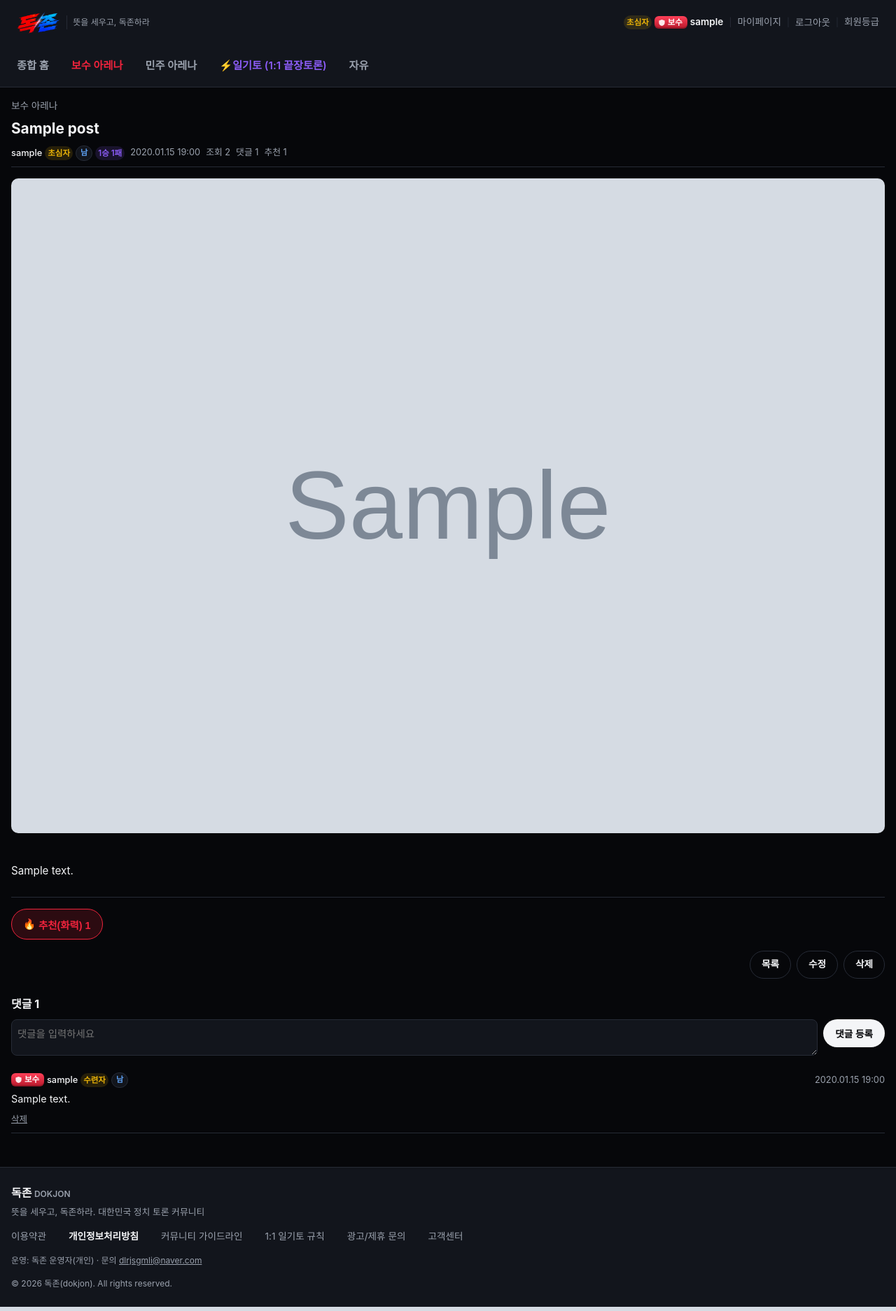
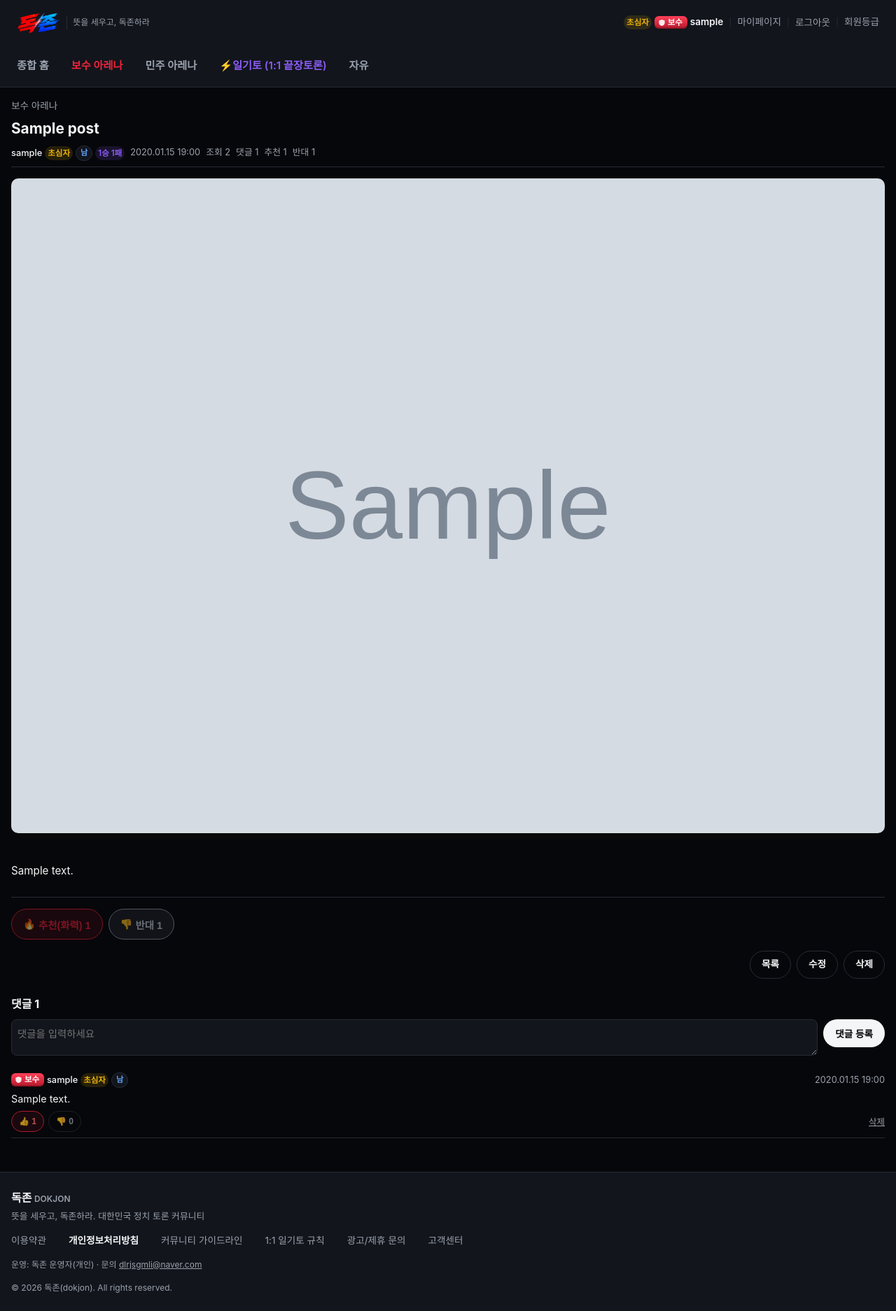
Before and after one commit to leeandkandh/dokjon, a Django app: page /board/conservative/1/ in a window 1280 px wide. Shown: the whole page at 70% size. Run offline with Django 5.2, Linux system fonts and the light colour scheme; a user stored in the database is signed in; data comes from the database, SQL or seed files in the repository; tables that the repository leaves empty hold one stand-in row (values such as "Sample post"); grey boxes marked "Sample" are stand-in pictures.

Commit message:
SEO, 유튜브, 진영·나이대, 통계 대시보드, 추천/반대·댓글 투표

```diff
--- a/boards/urls.py
+++ b/boards/urls.py
@@ -14,4 +14,7 @@ urlpatterns = [
     path('board/<slug:slug>/<int:pk>/comments/', views.comment_add, name='comment_add'),
     path('board/<slug:slug>/<int:pk>/comments/<int:comment_pk>/delete/', views.comment_delete, name='comment_delete'),
     path('board/<slug:slug>/<int:pk>/like/', views.like_toggle, name='like_toggle'),
+    # 2026-09-25: 반대 + 댓글 추천/반대
+    path('board/<slug:slug>/<int:pk>/dislike/', views.dislike_toggle, name='dislike_toggle'),
+    path('board/<slug:slug>/<int:pk>/comments/<int:comment_pk>/vote/', views.comment_vote, name='comment_vote'),
 ]
--- a/boards/views.py
+++ b/boards/views.py
@@ -4,7 +4,7 @@ from django.contrib import messages
 from django.contrib.auth.decorators import login_required
 from django.core.files.storage import default_storage
 from django.core.paginator import Paginator
-from django.db.models import Count, F, Value
+from django.db.models import Count, F, Q, Value
 from django.db.models.functions import Greatest
 from django.http import Http404, JsonResponse
 from django.shortcuts import get_object_or_404, redirect, render
@@ -24,11 +24,16 @@ from .models import (
     MAX_UPLOAD_IMAGE_COUNT,
     MAX_UPLOAD_IMAGE_SIZE,
     POINTS_COMMENT_WRITE,
+    POINTS_COMMENT_DISLIKE_RECEIVED,
+    POINTS_COMMENT_LIKE_RECEIVED,
+    POINTS_DISLIKE_RECEIVED,
     POINTS_LIKE_RECEIVED,
     POINTS_POST_DELETE,
     POINTS_POST_WRITE,
     Comment,
+    CommentVote,
     Post,
+    PostDislike,
     PostImage,
     PostLike,
 )
@@ -248,10 +253,24 @@ def post_detail(request, slug, pk):
 
     can_edit = request.user.is_authenticated and (post.author_id == request.user.id or request.user.is_staff)
 
-    comments = post.comments.select_related('author').all()
+    # 2026-09-25: 댓글마다 추천/반대 수와 내가 누른 것
+    comments = list(
+        post.comments.select_related('author').annotate(
+            up_count=Count('votes', filter=Q(votes__value=CommentVote.UP)),
+            down_count=Count('votes', filter=Q(votes__value=CommentVote.DOWN)),
+        )
+    )
+    if request.user.is_authenticated:
+        my_votes = dict(CommentVote.objects.filter(comment__post=post, user=request.user).values_list('comment_id', 'value'))
+        for c in comments:
+            c.my_vote = my_votes.get(c.pk, 0)
     like_count = post.likes.count()
+    dislike_count = post.dislikes.count()
     user_has_liked = (
         request.user.is_authenticated and post.likes.filter(user_id=request.user.id).exists()
+    )
+    user_has_disliked = (
+        request.user.is_authenticated and post.dislikes.filter(user_id=request.user.id).exists()
     )
 
     context = {
@@ -259,10 +278,13 @@ def post_detail(request, slug, pk):
         'post': post,
         'can_edit': can_edit,
         'comments': comments,
-        'comment_count': comments.count(),
+        'comment_count': len(comments),
         'comment_form': CommentForm(),
         'like_count': like_count,
         'user_has_liked': user_has_liked,
+        'dislike_count': dislike_count,
+        'user_has_disliked': user_has_disliked,
+        'is_own_post': request.user.is_authenticated and post.author_id == request.user.id,
         'can_write': can_write_in_board(request.user, board),
         'show_demographics': board.slug in PARTY_BOARD_SLUGS,
         # 2026-09-24: 1:1 일기토 신청 버튼 / 이 글에 진행중인 일기토
@@ -442,27 +464,108 @@ def comment_delete(request, slug, pk, comment_pk):
     return redirect('boards:post_detail', slug=board.slug, pk=post.pk)
 
 
+def _add_points(user_id, delta):
+    """포인트 증감. 0점 밑으로는 내려가지 않습니다."""
+    if delta >= 0:
+        User.objects.filter(pk=user_id).update(points=F('points') + delta)
+    else:
+        User.objects.filter(pk=user_id).update(points=Greatest(F('points') + delta, Value(0)))
+
+
+def _post_vote(request, slug, pk, kind):
+    """게시글 추천(화력)/반대 공통 처리 (2026-09-25).
+
+    - 추천: 글쓴이 +1, 반대: 글쓴이 -1
+    - 같은 버튼을 다시 누르면 취소(포인트도 되돌림)
+    - 추천과 반대는 동시에 못 함: 반대 상태에서 추천을 누르면 반대가 취소되고 추천으로 바뀜 (반대도 마찬가지)
+    - 본인 글에는 추천/반대 불가 (포인트 셀프 적립 방지)
+    """
+    board = _get_board_or_404(slug)
+    post = get_object_or_404(Post, pk=pk, board=board)
+    is_ajax = request.headers.get('x-requested-with') == 'XMLHttpRequest'
+
+    if post.author_id == request.user.id:
+        message = '본인 글에는 추천/반대를 할 수 없습니다.'
+        if is_ajax:
+            return JsonResponse({'error': message}, status=400)
+        messages.info(request, message)
+        return redirect('boards:post_detail', slug=board.slug, pk=post.pk)
+
+    like = PostLike.objects.filter(post=post, user=request.user).first()
+    dislike = PostDislike.objects.filter(post=post, user=request.user).first()
+
+    if kind == 'like':
+        if like:
+            like.delete()
+            _add_points(post.author_id, -POINTS_LIKE_RECEIVED)
+        else:
+            if dislike:
+                dislike.delete()
+                _add_points(post.author_id, POINTS_DISLIKE_RECEIVED)
+            PostLike.objects.create(post=post, user=request.user)
+            _add_points(post.author_id, POINTS_LIKE_RECEIVED)
+    else:
+        if dislike:
+            dislike.delete()
+            _add_points(post.author_id, POINTS_DISLIKE_RECEIVED)
+        else:
+            if like:
+                like.delete()
+                _add_points(post.author_id, -POINTS_LIKE_RECEIVED)
+            PostDislike.objects.create(post=post, user=request.user)
+            _add_points(post.author_id, -POINTS_DISLIKE_RECEIVED)
+
+    if is_ajax:
+        return JsonResponse({
+            'liked': PostLike.objects.filter(post=post, user=request.user).exists(),
+            'disliked': PostDislike.objects.filter(post=post, user=request.user).exists(),
+            'like_count': post.likes.count(),
+            'dislike_count': post.dislikes.count(),
+        })
+    return redirect('boards:post_detail', slug=board.slug, pk=post.pk)
+
+
 @login_required
 @require_POST
 def like_toggle(request, slug, pk):
-    """추천(화력) 토글. 이미 추천했으면 취소, 아니면 추천합니다.
-    글쓴이 본인이 추천을 누르는 것도 굳이 막지 않았습니다(요구사항에 별도 언급 없음).
-    """
+    """추천(화력) 토글. 글쓴이 +1 (2026-09-25: 반대와 함께 _post_vote로 통합)"""
+    return _post_vote(request, slug, pk, 'like')
+
+
+@login_required
+@require_POST
+def dislike_toggle(request, slug, pk):
+    """반대 토글. 글쓴이 -1 (2026-09-25)"""
+    return _post_vote(request, slug, pk, 'dislike')
+
+
+@login_required
+@require_POST
+def comment_vote(request, slug, pk, comment_pk):
+    """댓글 추천(+1)/반대(-1) 토글 (2026-09-25). POST value=up|down.
+    규칙은 게시글과 같습니다(다시 누르면 취소, 추천↔반대 전환, 본인 댓글 불가)."""
     board = _get_board_or_404(slug)
     post = get_object_or_404(Post, pk=pk, board=board)
+    comment = get_object_or_404(Comment, pk=comment_pk, post=post)
+    back = redirect(f"{reverse('boards:post_detail', args=[board.slug, post.pk])}#comment-{comment.pk}")
 
-    like = PostLike.objects.filter(post=post, user=request.user).first()
-    if like:
-        like.delete()
-        liked = False
+    value = {'up': CommentVote.UP, 'down': CommentVote.DOWN}.get(request.POST.get('value'))
+    if value is None:
+        return back
+    if comment.author_id == request.user.id:
+        messages.info(request, '본인 댓글에는 추천/반대를 할 수 없습니다.')
+        return back
+
+    points_for = {CommentVote.UP: POINTS_COMMENT_LIKE_RECEIVED, CommentVote.DOWN: -POINTS_COMMENT_DISLIKE_RECEIVED}
+    vote = CommentVote.objects.filter(comment=comment, user=request.user).first()
+    if vote:
+        _add_points(comment.author_id, -points_for[vote.value])  # 기존 것 되돌리기
+        if vote.value == value:
+            vote.delete()  # 같은 버튼 다시 누름 = 취소
+            return back
+        vote.value = value
+        vote.save(update_fields=['value'])
     else:
-        PostLike.objects.create(post=post, user=request.user)
-        User.objects.filter(pk=post.author_id).update(points=F('points') + POINTS_LIKE_RECEIVED)
-        liked = True
-
-    like_count = post.likes.count()
-
-    if request.headers.get('x-requested-with') == 'XMLHttpRequest':
-        return JsonResponse({'liked': liked, 'like_count': like_count})
-
-    return redirect('boards:post_detail', slug=board.slug, pk=post.pk)
+        CommentVote.objects.create(comment=comment, user=request.user, value=value)
+    _add_points(comment.author_id, points_for[value])
+    return back
--- a/static/css/base.css
+++ b/static/css/base.css
@@ -2384,3 +2384,36 @@ a.hbar-label:hover { text-decoration: underline; }
     .hbar-row { grid-template-columns: minmax(0, 7em) 1fr auto; }
     .stat-tile-value { font-size: 1.4rem; }
 }
+
+
+/* ---------------- 추천/반대 (2026-09-25) ---------------- */
+.vote-bar { display: flex; flex-wrap: wrap; gap: var(--space-2); }
+.vote-bar form { margin: 0; }
+.dislike-btn.is-disliked {
+    background: rgba(148, 163, 184, 0.16);
+    border-color: #94a3b8;
+    color: #cbd5e1;
+}
+.comment-item { scroll-margin-top: 90px; }
+.comment-item-foot { display: flex; align-items: center; justify-content: space-between; gap: var(--space-2); margin-top: 6px; }
+.comment-item-foot .comment-item-delete { margin-top: 0; }
+.comment-vote { display: inline-flex; gap: 6px; margin: 0; }
+.comment-vote-btn {
+    display: inline-flex;
+    align-items: center;
+    gap: 3px;
+    min-height: 30px;
+    padding: 0 10px;
+    border-radius: 999px;
+    border: 1px solid var(--color-border);
+    background: transparent;
+    color: var(--color-text-muted);
+    font-size: 0.75rem;
+    font-weight: 600;
+    font-variant-numeric: tabular-nums;
+    cursor: pointer;
+}
+.comment-vote-btn:hover:not(:disabled) { border-color: var(--color-text-muted); color: var(--color-text); }
+.comment-vote-btn:disabled { cursor: default; opacity: 0.7; }
+.comment-vote-btn.is-up { border-color: var(--color-red); color: #ff6b6b; background: rgba(239, 35, 60, 0.12); }
+.comment-vote-btn.is-down { border-color: #94a3b8; color: #cbd5e1; background: rgba(148, 163, 184, 0.14); }
--- a/templates/boards/post_detail.html
+++ b/templates/boards/post_detail.html
@@ -27,6 +27,7 @@
             <span>조회 {{ post.view_count }}</span>
             <span>댓글 {{ comment_count }}</span>
             <span>추천 {{ like_count }}</span>
+            <span>반대 {{ dislike_count }}</span>
         </div>
     </header>
 
@@ -46,11 +47,18 @@
     {# 2026-09-25: 유튜브 링크가 있으면 그 아래에 영상 플레이어 (boards/youtube.py) #}
     <div class="post-detail-content">{{ post.content|youtube_embed }}</div>
 
-    <div class="post-detail-like">
+    {# 2026-09-25: 추천(화력) +1 / 반대 -1. 하나만 선택 가능, 다시 누르면 취소. 본인 글은 누를 수 없음 #}
+    <div class="post-detail-like vote-bar">
         <form action="{% url 'boards:like_toggle' board.slug post.pk %}" method="post">
             {% csrf_token %}
-            <button type="submit" class="like-btn {% if user_has_liked %}is-liked{% endif %}" {% if not request.user.is_authenticated %}disabled title="로그인 후 추천할 수 있습니다"{% endif %}>
+            <button type="submit" class="like-btn {% if user_has_liked %}is-liked{% endif %}" {% if not request.user.is_authenticated %}disabled title="로그인 후 추천할 수 있습니다"{% elif is_own_post %}disabled title="본인 글에는 추천할 수 없습니다"{% endif %} aria-pressed="{% if user_has_liked %}true{% else %}false{% endif %}">
                 <span aria-hidden="true">🔥</span> 추천(화력) {{ like_count }}
+            </button>
+        </form>
+        <form action="{% url 'boards:dislike_toggle' board.slug post.pk %}" method="post">
+            {% csrf_token %}
+            <button type="submit" class="like-btn dislike-btn {% if user_has_disliked %}is-disliked{% endif %}" {% if not request.user.is_authenticated %}disabled title="로그인 후 반대할 수 있습니다"{% elif is_own_post %}disabled title="본인 글에는 반대할 수 없습니다"{% endif %} aria-pressed="{% if user_has_disliked %}true{% else %}false{% endif %}">
+                <span aria-hidden="true">👎</span> 반대 {{ dislike_count }}
             </button>
         </form>
     </div>
@@ -96,7 +104,7 @@
         {% if comments %}
         <ul class="comment-list">
             {% for comment in comments %}
-            <li class="comment-item">
+            <li class="comment-item" id="comment-{{ comment.pk }}">
                 <div class="comment-item-head">
                     <span class="author-badge">
                         {# 2026-09-25: 댓글에도 진영 마크 + 성별·나이대 #}
@@ -108,12 +116,20 @@
                     <span class="comment-item-date">{{ comment.created_at|date:"Y.m.d H:i" }}</span>
                 </div>
                 <p class="comment-item-content">{{ comment.content }}</p>
+                <div class="comment-item-foot">
+                    {# 2026-09-25: 댓글 추천 +1 / 반대 -1 #}
+                    <form action="{% url 'boards:comment_vote' board.slug post.pk comment.pk %}" method="post" class="comment-vote">
+                        {% csrf_token %}
+                                                <button type="submit" name="value" value="up" class="comment-vote-btn{% if comment.my_vote == 1 %} is-up{% endif %}" {% if not request.user.is_authenticated or comment.author_id == request.user.id %}disabled{% endif %} aria-label="추천 {{ comment.up_count }}" aria-pressed="{% if comment.my_vote == 1 %}true{% else %}false{% endif %}">👍 {{ comment.up_count }}</button>
+                        <button type="submit" name="value" value="down" class="comment-vote-btn{% if comment.my_vote == -1 %} is-down{% endif %}" {% if not request.user.is_authenticated or comment.author_id == request.user.id %}disabled{% endif %} aria-label="반대 {{ comment.down_count }}" aria-pressed="{% if comment.my_vote == -1 %}true{% else %}false{% endif %}">👎 {{ comment.down_count }}</button>
+                    </form>
                     {% if request.user.is_authenticated and comment.author_id == request.user.id or request.user.is_staff %}
                     <form action="{% url 'boards:comment_delete' board.slug post.pk comment.pk %}" method="post" class="comment-item-delete">
                         {% csrf_token %}
                         <button type="submit" class="link-btn">삭제</button>
                     </form>
                     {% endif %}
+                </div>
             </li>
             {% endfor %}
         </ul>
--- a/templates/core/guidelines.html
+++ b/templates/core/guidelines.html
@@ -37,7 +37,7 @@
         </table>
         </div>
         <ul>
-            <li>화력(🔥 추천)은 진영과 상관없이 회원 누구나 누를 수 있습니다. 한 글에 한 번만 누를 수 있고, 다시 누르면 취소됩니다.</li>
+            <li>글과 댓글에는 <strong>추천(🔥 화력)</strong>과 <strong>반대(👎)</strong>가 있고, 진영과 상관없이 회원 누구나 누를 수 있습니다. 한 글·댓글에 둘 중 하나만 고를 수 있고, 같은 버튼을 다시 누르면 취소(포인트도 원래대로)됩니다. 본인 글·댓글에는 누를 수 없습니다.</li>
             <li>각 게시판 맨 위의 <strong>화력 BEST 10</strong>은 최근 {{ hot_posts_days }}일 안에 쓴 글 중 화력이 높은 순서입니다. 메인 화면의 <strong>화력 TOP 5</strong>도 같은 기준입니다.</li>
             <li>조회수는 같은 사람이 같은 글을 여러 번 봐도 한 번만 올라갑니다.</li>
             <li>이미지는 글 하나에 최대 5장, 장당 5MB까지 올릴 수 있습니다(jpg, png, gif, webp).</li>
@@ -63,6 +63,9 @@
                 <tr><td>글쓰기 (모든 게시판)</td><td class="pt-plus">+{{ points_post_write }}</td></tr>
                 <tr><td>댓글 쓰기</td><td class="pt-plus">+{{ points_comment_write }}</td></tr>
                 <tr><td>내 글이 화력(추천)을 받을 때</td><td class="pt-plus">+{{ points_like_received }}</td></tr>
+                <tr><td>내 글이 반대를 받을 때</td><td class="pt-minus">−{{ points_dislike_received }}</td></tr>
+                <tr><td>내 댓글이 추천을 받을 때</td><td class="pt-plus">+{{ points_comment_like_received }}</td></tr>
+                <tr><td>내 댓글이 반대를 받을 때</td><td class="pt-minus">−{{ points_comment_dislike_received }}</td></tr>
                 <tr><td>1:1 일기토 승리</td><td class="pt-plus">+{{ points_duel_win }}</td></tr>
                 <tr><td>1:1 일기토 패배 (참가 보상)</td><td class="pt-plus">+{{ points_duel_loss }}</td></tr>
                 <tr><td>내 글 삭제 (본인이 지우거나 운영자가 지운 경우 모두)</td><td class="pt-minus">−{{ points_post_delete }}</td></tr>
--- a/templates/core/privacy.html
+++ b/templates/core/privacy.html
@@ -32,7 +32,7 @@
             <tbody>
                 <tr><th scope="row">회원가입 (필수)</th><td>아이디, 비밀번호(암호화 저장), 닉네임, 이메일, 생년월일, 성별</td><td>회원 식별과 로그인, 중복 가입 방지, 만 14세 미만 가입 제한, 닉네임 옆 성별·나이대 표시(아레나 글쓴이, 댓글 작성자, 메인 랭킹), 공지·문의 회신</td></tr>
                 <tr><th scope="row">회원가입 (필수, 민감정보)</th><td>진영(보수/진보) — <a href="#p2">2번 참고</a></td><td>진영별 게시판 권한 부여, 1:1 일기토 신청 자격 확인, 진영 표시, 진영 비율 통계</td></tr>
-                <tr><th scope="row">서비스 이용 중 생성</th><td>게시글·댓글·이미지, 화력(추천)·투표 기록, 포인트·등급·일기토 전적, 이용 정지 여부</td><td>게시판·일기토 운영, 포인트 지급, 부정 이용(투표·화력 조작 등) 방지</td></tr>
+                <tr><th scope="row">서비스 이용 중 생성</th><td>게시글·댓글·이미지, 추천(화력)·반대·투표 기록, 포인트·등급·일기토 전적, 이용 정지 여부</td><td>게시판·일기토 운영, 포인트 지급, 부정 이용(투표·화력 조작 등) 방지</td></tr>
                 <tr><th scope="row">자동 수집</th><td>접속 IP, 접속 일시, 브라우저 정보, 쿠키(로그인 유지, 보안 토큰, 조회수 중복 방지 기록)</td><td>로그인 유지, 보안(해킹·부정 접속 방지), 조회수 중복 방지, 장애 대응</td></tr>
                 <tr><th scope="row">접속 통계</th><td>방문 날짜, 본 페이지 주소, 들어온 경로(검색엔진·SNS 등 이전 사이트 종류), 모바일 여부, 로그인한 경우 회원 번호 / IP와 브라우저 정보는 날짜마다 바뀌는 되돌릴 수 없는 암호화 값(해시)으로만 저장하며 IP 원문은 저장하지 않음</td><td>방문자 수·인기 페이지 등 서비스 운영 통계 (별도 추적 쿠키 없음)</td></tr>
                 <tr><th scope="row">문의하기</th><td>이름(회사명), 회신 받을 이메일, 문의 내용</td><td>광고/제휴 및 고객 문의 확인과 회신</td></tr>
--- a/templates/core/ranks.html
+++ b/templates/core/ranks.html
@@ -57,6 +57,9 @@
                 <tr><td>글쓰기 (모든 게시판)</td><td class="pt-plus">+{{ points_post_write }}</td></tr>
                 <tr><td>댓글 쓰기</td><td class="pt-plus">+{{ points_comment_write }}</td></tr>
                 <tr><td>내 글이 화력(추천)을 받을 때</td><td class="pt-plus">+{{ points_like_received }}</td></tr>
+                <tr><td>내 글이 반대를 받을 때</td><td class="pt-minus">−{{ points_dislike_received }}</td></tr>
+                <tr><td>내 댓글이 추천을 받을 때</td><td class="pt-plus">+{{ points_comment_like_received }}</td></tr>
+                <tr><td>내 댓글이 반대를 받을 때</td><td class="pt-minus">−{{ points_comment_dislike_received }}</td></tr>
                 <tr><td>1:1 일기토 승리</td><td class="pt-plus">+{{ points_duel_win }}</td></tr>
                 <tr><td>1:1 일기토 패배 (참가 보상)</td><td class="pt-plus">+{{ points_duel_loss }}</td></tr>
                 <tr><td>내 글 삭제</td><td class="pt-minus">−{{ points_post_delete }}</td></tr>
```
Also changed, not shown: boards/models.py (+56 -0 lines), core/views.py (+13 -1 lines), templates/core/home.html (+2 -9 lines), boards/migrations/0004_dislike_commentvote.py (added). Lines whose indentation alone changed are shown as unchanged.
